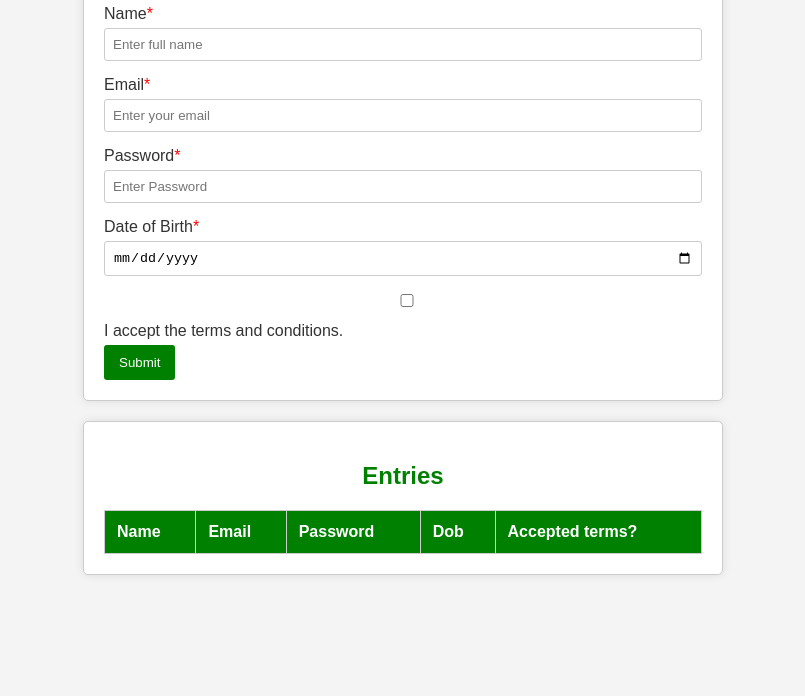
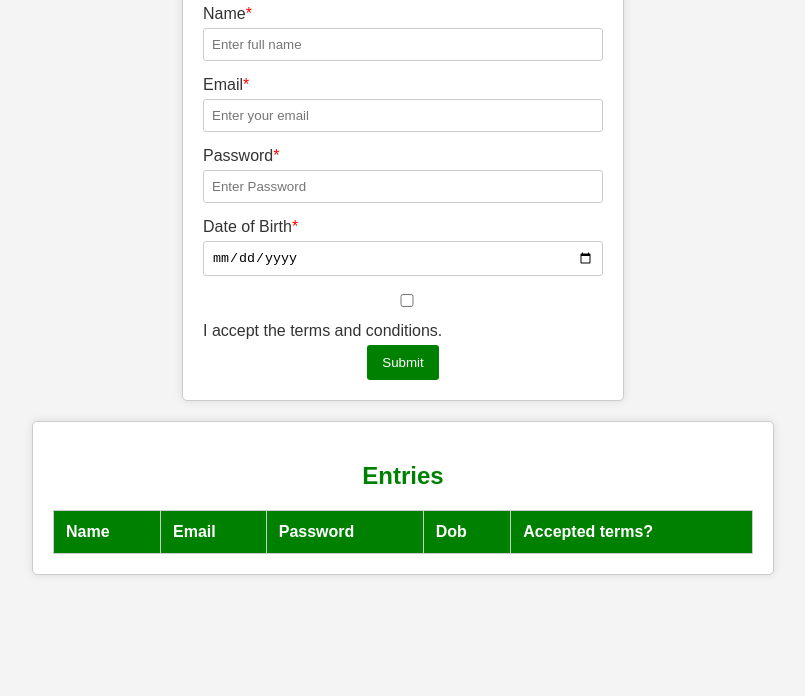
Before and after one commit to jayadir/wd101, a plain HTML site: page index.html in a window 1280 px wide. Shown: the part 104-800 px from the top of the page, without its empty margins (237-1042 px from the left). Drawn offline with Linux system fonts and the light colour scheme.

Commit message:
Update index.html

```diff
--- a/index.html
+++ b/index.html
@@ -11,33 +11,35 @@
             margin: 0;
             padding: 0;
         }
-
-        .container {
-            width: 50%;
+        .form-container {
+            width: 400px;
             margin: auto;
-        }
-
-        .form-container,
-        .table-container {
-            margin-top: 20px;
             padding: 20px;
             background-color: #fff;
             border: 1px solid #ccc;
             border-radius: 5px;
             box-shadow: 0px 0px 10px rgba(0, 0, 0, 0.1);
+            margin-top: 20px;
         }
-
+        .table-container {
+            width: 700px;
+            margin: auto;
+            padding: 20px;
+            background-color: #fff;
+            border: 1px solid #ccc;
+            border-radius: 5px;
+            box-shadow: 0px 0px 10px rgba(0, 0, 0, 0.1);
+            margin-top: 20px;
+        }
         h2 {
             text-align: center;
             color: #008000;
         }
-
         label {
             display: block;
             margin-bottom: 5px;
             color: #333;
         }
-
         input[type="text"],
         input[type="email"],
         input[type="password"],
@@ -50,7 +52,6 @@
             border-radius: 3px;
             box-sizing: border-box;
         }
-
         button {
             padding: 10px 15px;
             background-color: #008000;
@@ -58,25 +59,23 @@
             border: none;
             border-radius: 3px;
             cursor: pointer;
+            display: block;
+            margin: auto;
         }
-
         table {
             width: 100%;
             border-collapse: collapse;
             margin-top: 20px;
         }
-
         th, td {
             padding: 12px;
             border: 1px solid #ccc;
             text-align: left;
         }
-
         th {
             background-color: #008000;
             color: #fff;
         }
-
         tbody tr:hover {
             background-color: #f5f5f5;
         }
@@ -84,20 +83,19 @@
     <script src="index.js"></script>
 </head>
 <body>
-    <div class="container">
     <div class="form-container">
         <h2>Registration Form</h2>
         <form id="registrationForm">
-                <label for="name">Name<font color="red">*</font></label>
+            <label for="name">Name<font color=red>*</font></label>
             <input type="text" id="name" name="name" placeholder="Enter full name" required>
 
-                <label for="email">Email<font color="red">*</font></label>
+            <label for="email">Email<font color=red>*</font></label>
             <input type="email" id="email" name="email" required placeholder="Enter your email">
 
-                <label for="password">Password<font color="red">*</font></label>
+            <label for="password">Password<font color=red>*</font></label>
             <input type="password" id="password" name="password" placeholder="Enter Password" required>
 
-                <label for="dob">Date of Birth<font color="red">*</font></label>
+            <label for="dob">Date of Birth<font color=red>*</font></label>
             <input type="date" id="dob" name="dob" placeholder="dd/mm/yyyy" onchange="restrict()" required class="form-control date-input">
 
             <input type="checkbox" id="terms" name="terms" required>
@@ -122,6 +120,5 @@
             <tbody id="userTableBody"></tbody>
         </table>
     </div>
-    </div>
 </body>
 </html>
```
Lines whose indentation alone changed are shown as unchanged.
